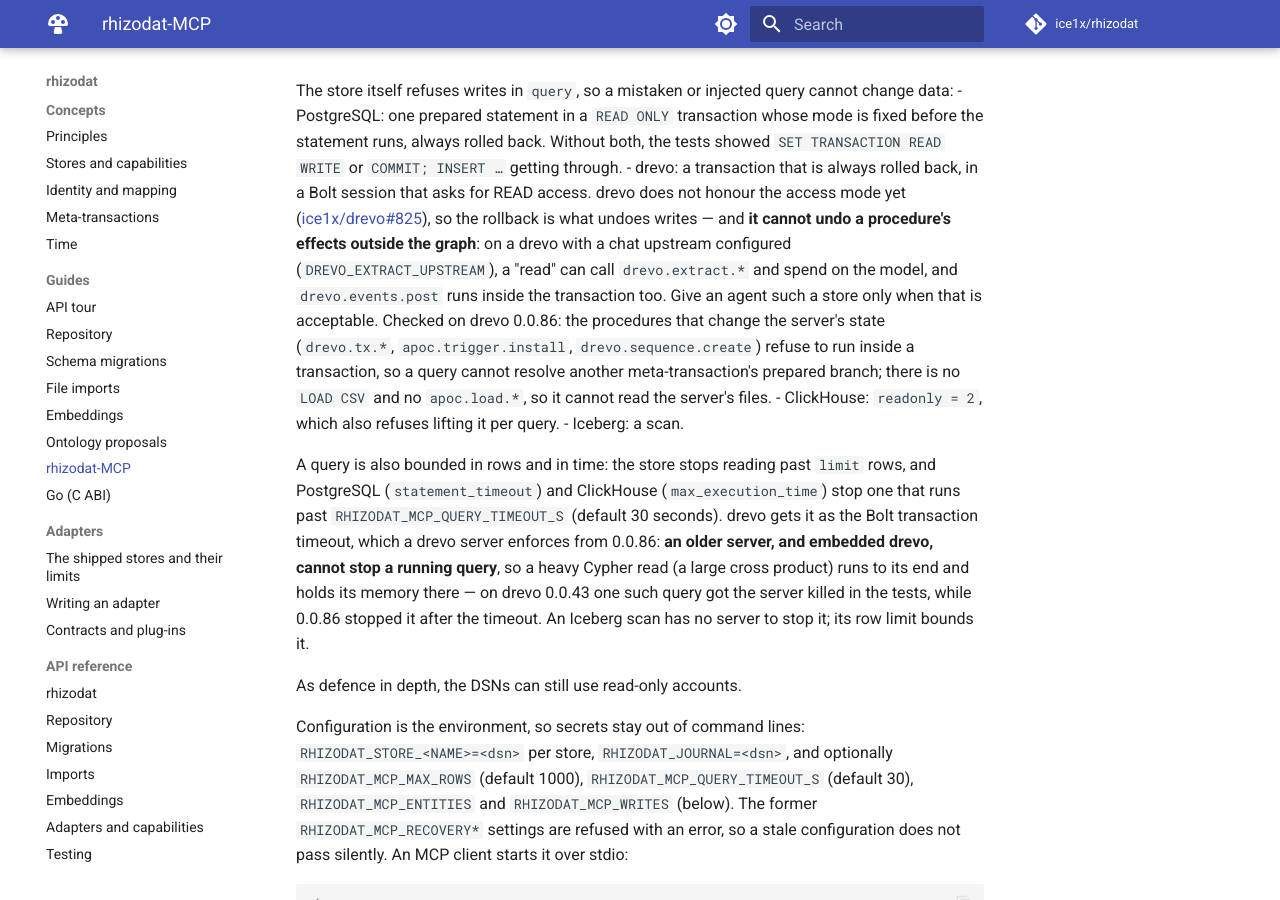
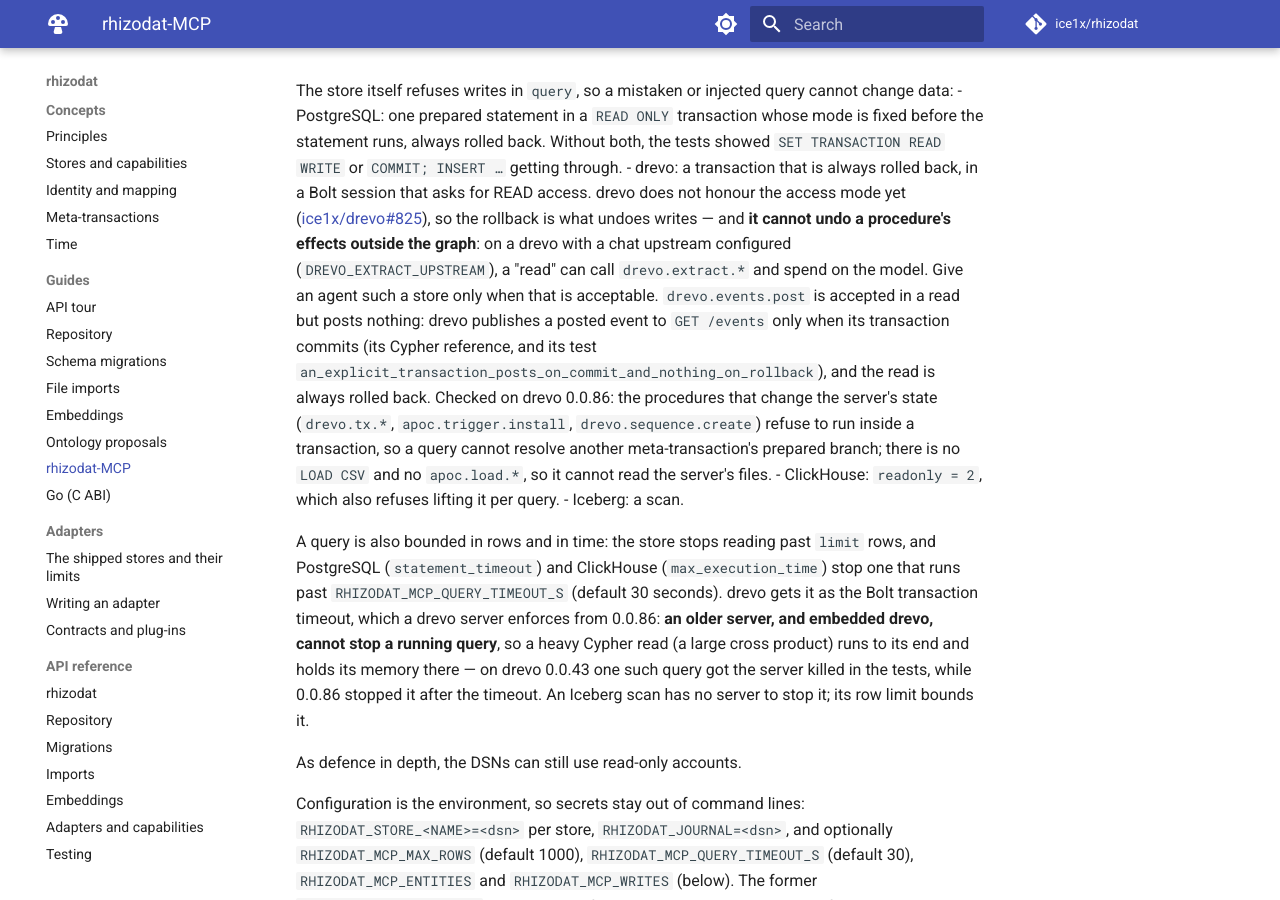
Before and after one commit to ice1x/rhizodat, an MkDocs documentation site: the page built from docs/guide/mcp.md, in a window 1280 px wide and 900 px high, scrolled down 631 px. Built offline with MkDocs 1.6.1 and Material for MkDocs 9.7.7, drawn with Linux system fonts in a browser that asks for light colours; comment, search, counter and statistics services are not loaded.

Commit message:
Docs: drevo.events.post in an MCP read posts nothing
The MCP guide listed drevo.events.post among a read's effects outside the
graph ("runs inside the transaction too") without saying what that does.
Checked on the compose drevo 0.0.86: the procedure is accepted inside a
read_only transaction and returns its name, and leaves no node or label
in the graph. drevo's Cypher reference states that a posted event is
published to GET /events only when its statement or explicit transaction
commits, and a rolled-back transaction posts nothing; drevo's test
an_explicit_transaction_posts_on_commit_and_nothing_on_rollback checks it.
rhizodat's read_only always rolls back, and the MCP server reads only
through it, so an MCP read posts no event. (Watching /events directly
needs a bearer token, so the stream itself was not observed.)

- docs/guide/mcp.md: say so; drevo.extract.* remains the effect a read
  cannot undo.
- CHANGELOG.md: a Docs entry.

```diff
--- a/docs/guide/mcp.md
+++ b/docs/guide/mcp.md
@@ -32,8 +32,12 @@ cannot change data:
   rollback is what undoes writes — and **it cannot undo a procedure's effects
   outside the graph**: on a drevo with a chat upstream configured
   (`DREVO_EXTRACT_UPSTREAM`), a "read" can call `drevo.extract.*` and spend on
-  the model, and `drevo.events.post` runs inside the transaction too. Give an
-  agent such a store only when that is acceptable. Checked on drevo 0.0.86:
+  the model. Give an agent such a store only when that is acceptable.
+  `drevo.events.post` is accepted in a read but posts nothing: drevo publishes
+  a posted event to `GET /events` only when its transaction commits (its
+  Cypher reference, and its test
+  `an_explicit_transaction_posts_on_commit_and_nothing_on_rollback`), and the
+  read is always rolled back. Checked on drevo 0.0.86:
   the procedures that change the server's state (`drevo.tx.*`,
   `apoc.trigger.install`, `drevo.sequence.create`) refuse to run inside a
   transaction, so a query cannot resolve another meta-transaction's prepared
```
Also changed, not shown: CHANGELOG.md (+3 -0 lines).
